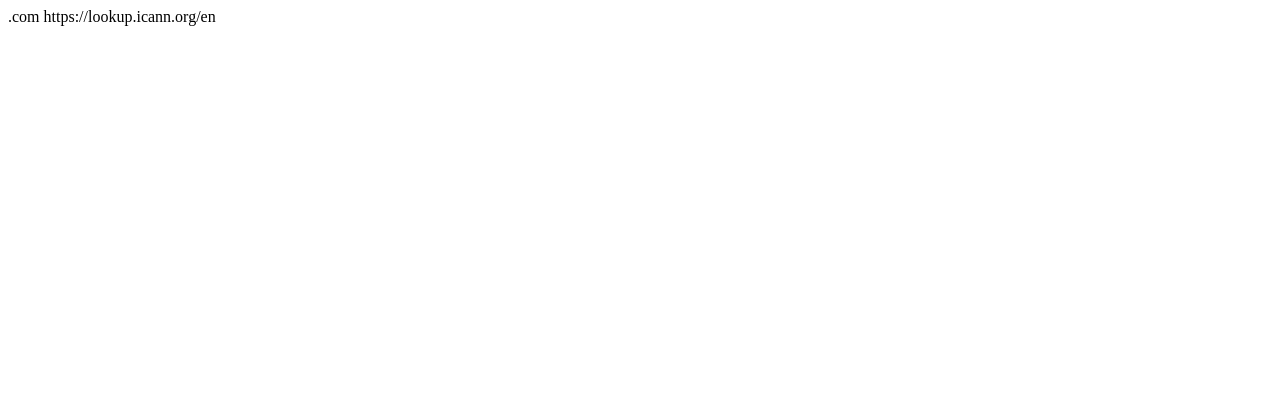
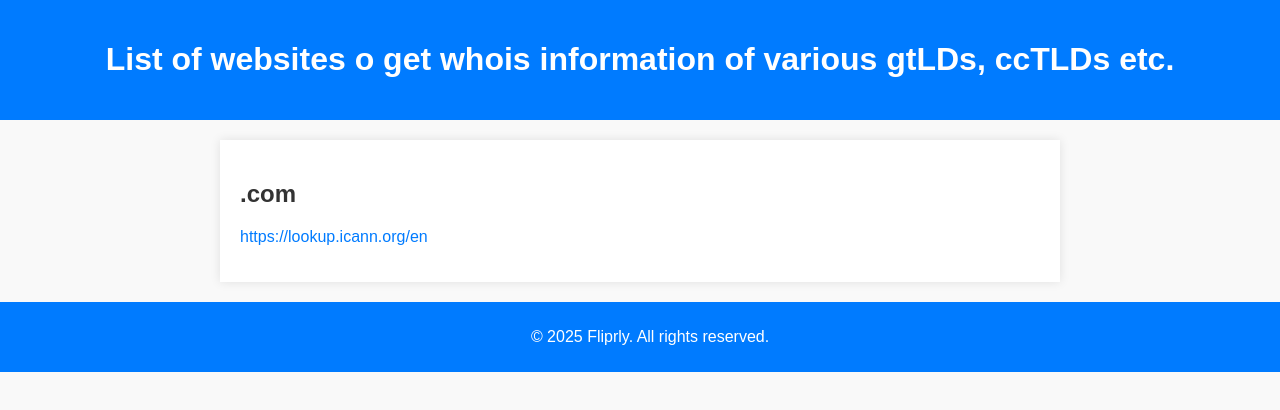
Before and after one commit to victoriasand/whois, a plain HTML site: page index.html in a window 1280 px wide. Drawn offline with Linux system fonts and the light colour scheme.

Commit message:
Update index.html

```diff
--- a/index.html
+++ b/index.html
@@ -1,2 +1,64 @@
-.com
-https://lookup.icann.org/en
+<!DOCTYPE html>
+<html lang="en">
+<head>
+    <meta charset="UTF-8">
+    <meta name="viewport" content="width=device-width, initial-scale=1.0">
+    <meta name="description" content="List of websites o get whois information of various gtLDs, ccTLDs etc.">
+    <meta name="keywords" content="fliprly, domain, whois">
+    <meta name="author" content="Fliprly">
+    <title>List of websites o get whois information of various gtLDs, ccTLDs etc.</title>
+    <style>
+        body {
+            font-family: Arial, sans-serif;
+            margin: 0;
+            padding: 0;
+            background-color: #f9f9f9;
+            color: #333;
+        }
+        header {
+            background-color: #007bff;
+            color: #fff;
+            padding: 20px;
+            text-align: center;
+        }
+        main {
+            padding: 20px;
+            max-width: 800px;
+            margin: 20px auto;
+            background: #fff;
+            box-shadow: 0 0 10px rgba(0, 0, 0, 0.1);
+        }
+        footer {
+            text-align: center;
+            padding: 10px;
+            background: #007bff;
+            color: #fff;
+            position: relative;
+            bottom: 0;
+            width: 100%;
+        }
+        a {
+            color: #007bff;
+            text-decoration: none;
+        }
+        a:hover {
+            text-decoration: underline;
+        }
+    </style>
+</head>
+<body>
+    <header>
+        <h1>List of websites o get whois information of various gtLDs, ccTLDs etc.</h1>
+    </header>
+    <main>
+        <h2>.com</h2>
+        <p>
+        <a href="https://lookup.icann.org/en">https://lookup.icann.org/en</a>
+        </p>
+
+    </main>
+    <footer>
+        <p>&copy; 2025 Fliprly. All rights reserved.</p>
+    </footer>
+</body>
+</html>
```
